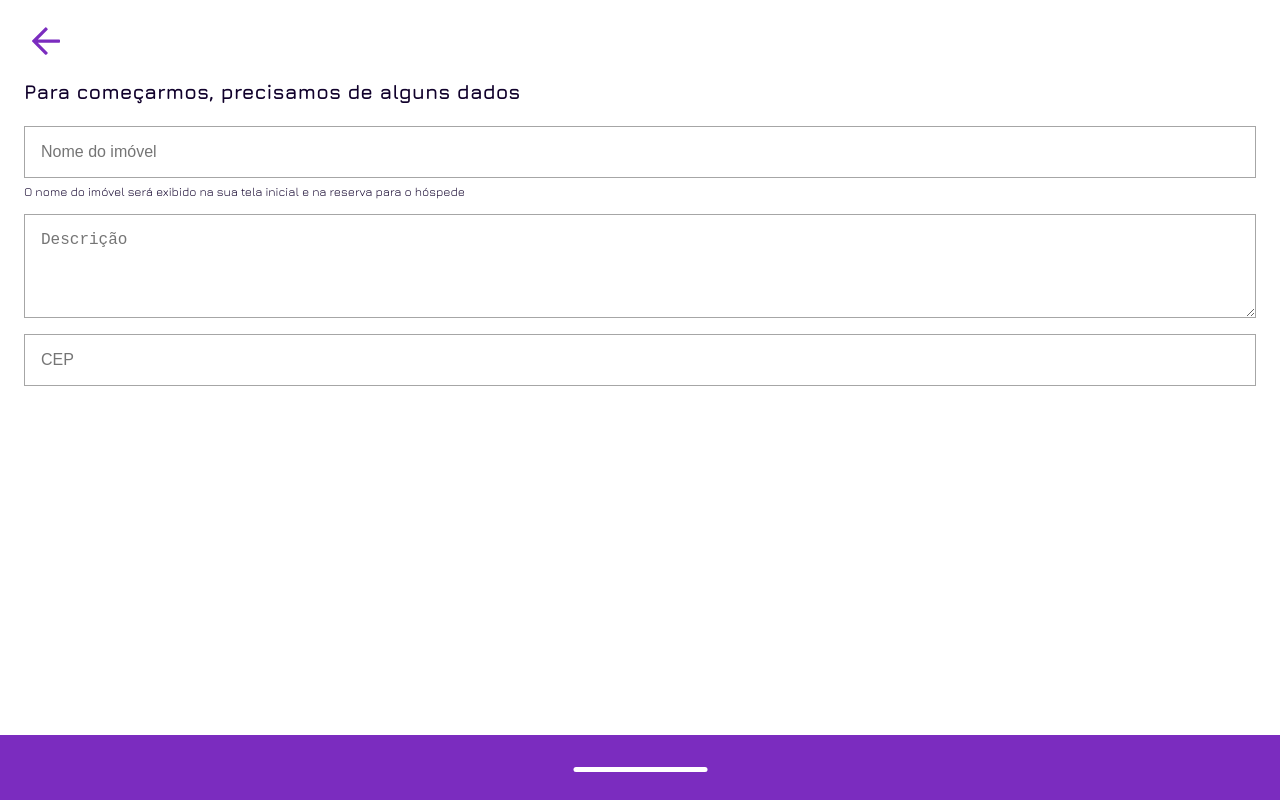
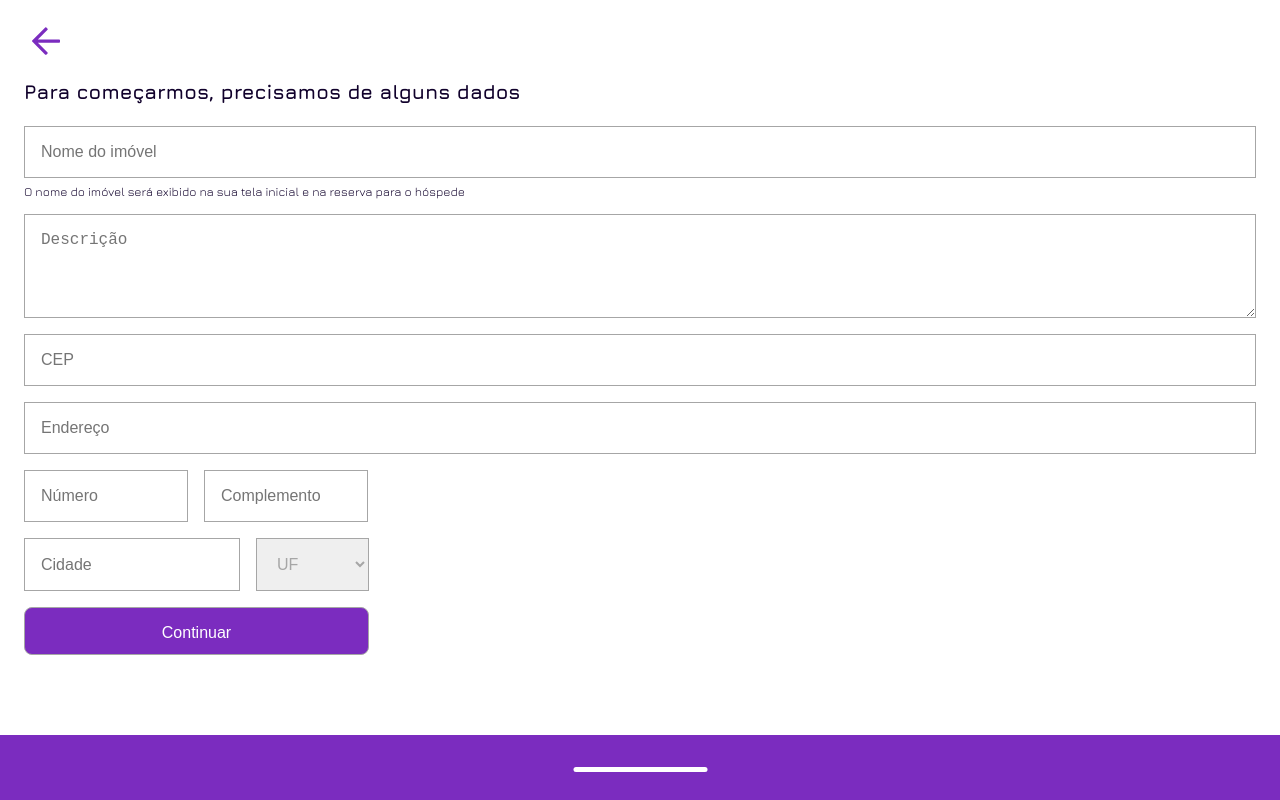
Before and after one commit to Marquestt/upbase-poundsflats-mobile-app-, a React (Create React App) app: page /cadastrar-imovel in a window 1280 px wide. Built offline with nearby package versions, Linux system fonts and the light colour scheme.

Commit message:
finalização do desenvolvimento do formulário
ajustes no componente Alerta para que seja funcional

```diff
--- a/src/components/Alerta/index.js
+++ b/src/components/Alerta/index.js
@@ -9,7 +9,7 @@ const Alerta = () => {
             <div className={styles.container}>
                 <img src={icon} alt="Ícone carinha de espanto" />
                 <h2 className={styles.mensagem}>Você não tem nenhum imóvel cadastrado. Que tal cadastrar agora?</h2>
-                <a className={styles.button} href=''>Cadastrar meu primeiro imóvel</a>
+                <a className={styles.button} href='/cadastrar-imovel'>Cadastrar meu primeiro imóvel</a>
             </div>
         </Main>
     )
--- a/src/components/Form/Form.module.css
+++ b/src/components/Form/Form.module.css
@@ -14,3 +14,8 @@
     text-align: start;
     font-size: 12px;
 }
+
+.containerMin {
+    display: flex;
+    gap: 16px;
+}
--- a/src/components/Form/index.js
+++ b/src/components/Form/index.js
@@ -1,4 +1,5 @@
 import Input from '../Input';
+import Select from '../Select';
 import TextArea from '../TextArea';
 import styles from './Form.module.css';
 
@@ -11,6 +12,16 @@ const Form = () => {
             </div>
             <TextArea placeholder="Descrição"/>
             <Input type="text" placeholder="CEP" maxLength="10" pattern="\d{5}-\d{3}" required="required"/>
+            <Input type="text" placeholder="Endereço" required="required"/>
+            <div className={styles.containerMin}>
+                <Input type="number" placeholder="Número" required="required" width="164px"/>
+                <Input type="text" placeholder="Complemento" width="164px"/>
+            </div>
+            <div className={styles.containerMin}>
+                <Input type="text" placeholder="Cidade" required="required" width="216px"/>
+                <Select/>
+            </div>
+            <Input type="submit" value="Continuar"width="345px" height="48px" color="#fff" backgroundColor="#7B2CBF" borderRadius="8px"/>
         </form>
     )
 }
--- a/src/components/Input/index.js
+++ b/src/components/Input/index.js
@@ -1,8 +1,8 @@
 import styles from './Input.module.css';
 
-const Input = ({type = "text", placeholder = "", width, maxLength = "", pattern = "", required}) => {
+const Input = ({type = "text", placeholder = "", width, height, color, backgroundColor, borderRadius, maxLength = "", pattern = "", required = true, value}) => {
     return (
-        <input className={styles.input} type={type} placeholder={placeholder} style={{ width }} required={required}/>
+        <input className={styles.input} type={type} placeholder={placeholder} style={{ width, height, color, backgroundColor, borderRadius }} required={required} value={value}/>
     )
 }
 
--- /dev/null
+++ b/src/components/Select/Select.module.css
@@ -0,0 +1,7 @@
+.select {
+    font-size: 16px;
+    padding: 1rem;
+    border: 1px solid #A6A6A6;
+    color: #A6A6A6;
+    width: 113px;
+}
--- /dev/null
+++ b/src/components/Select/index.js
@@ -0,0 +1,38 @@
+import styles from './Select.module.css';
+
+const Select = () => {
+    return (
+        <select className={styles.select}>
+            <option value="">UF</option>
+            <option value="AC">AC</option>
+            <option value="AL">AL</option>
+            <option value="AP">AP</option>
+            <option value="AM">AM</option>
+            <option value="BA">BH</option>
+            <option value="CE">CE</option>
+            <option value="DF">DF</option>
+            <option value="ES">ES</option>
+            <option value="GO">GO</option>
+            <option value="MA">MA</option>
+            <option value="MT">MT</option>
+            <option value="MS">MS</option>
+            <option value="MG">MG</option>
+            <option value="PA">PA</option>
+            <option value="PB">PB</option>
+            <option value="PR">PR</option>
+            <option value="PE">PE</option>
+            <option value="PI">PI</option>
+            <option value="RJ">RJ</option>
+            <option value="RN">RN</option>
+            <option value="RS">RS</option>
+            <option value="RO">RO</option>
+            <option value="RR">RR</option>
+            <option value="SC">SC</option>
+            <option value="SP">SP</option>
+            <option value="SE">SE</option>
+            <option value="TO">TO</option>
+        </select>
+    )
+}
+
+export default Select;
```
